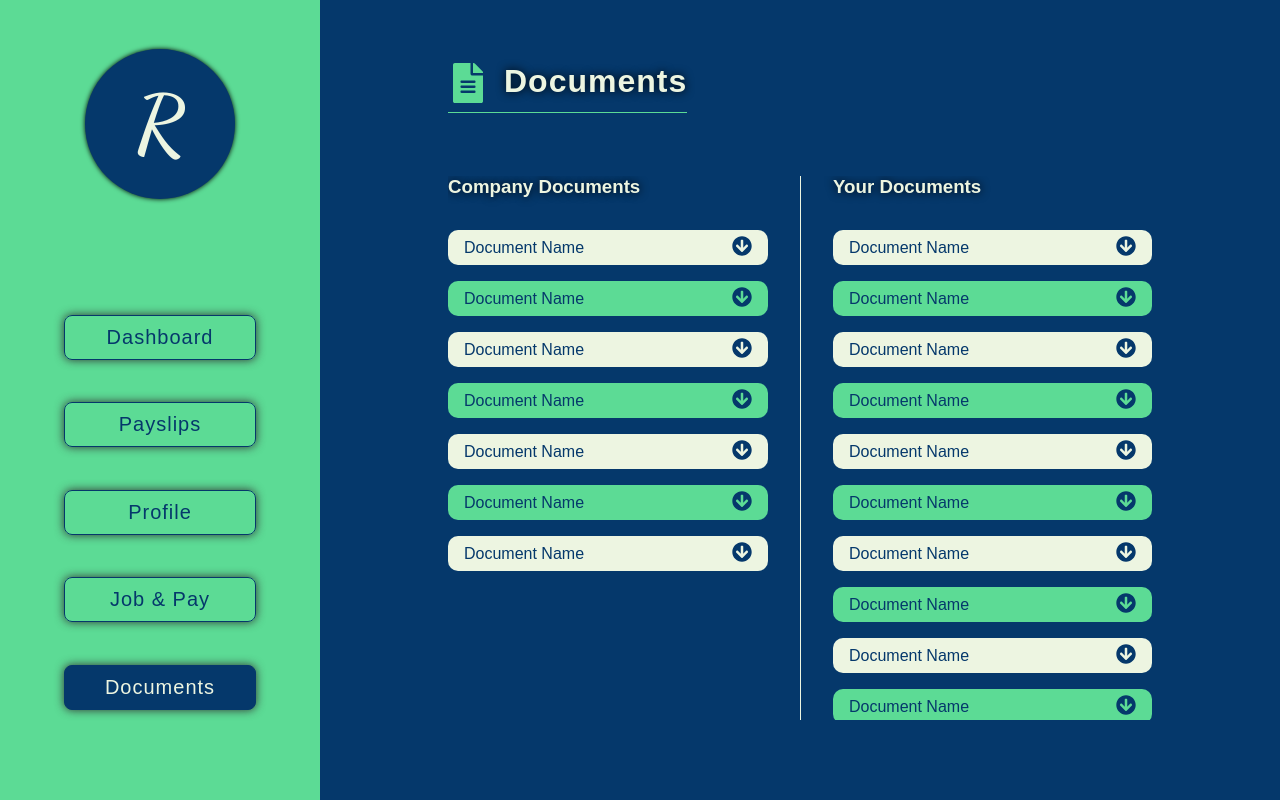
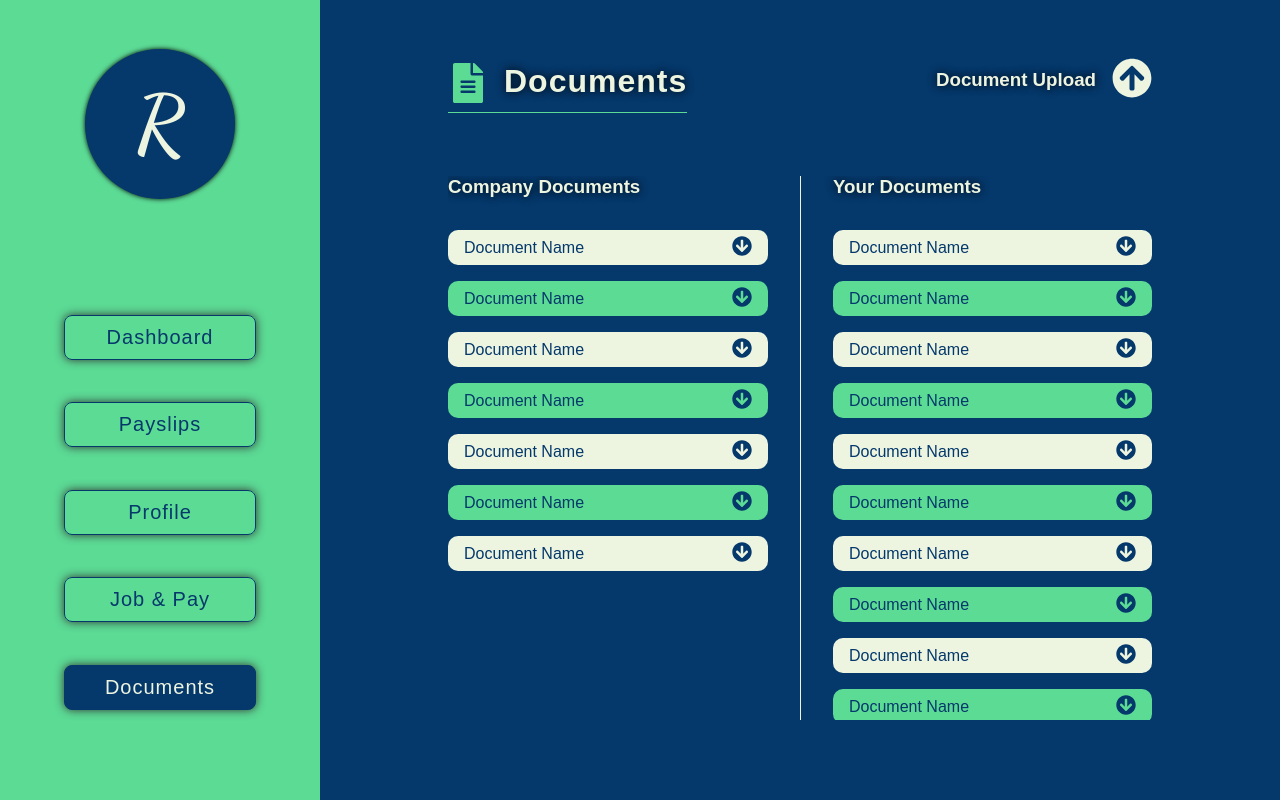
Before and after one commit to joshhammer/propulsion-final-project, a React (Create React App) app in the folder frontend/: page /employee/documents in a window 1280 px wide. Built offline with nearby package versions, Linux system fonts and the light colour scheme.

Commit message:
add upload link

```diff
--- a/frontend/src/components/AppContainer/Employee/EmployeeDocuments/EmployeeDocuments.js
+++ b/frontend/src/components/AppContainer/Employee/EmployeeDocuments/EmployeeDocuments.js
@@ -11,6 +11,11 @@ class EmployeeDocuments extends React.Component {
                         <div className='employee-documents-title-and-logo'>
                             <svg aria-hidden="true" focusable="false" data-prefix="fas" data-icon="file-alt" class="svg-inline--fa fa-file-alt fa-w-12" role="img" xmlns="http://www.w3.org/2000/svg" viewBox="0 0 384 512"><path fill="currentColor" d="M224 136V0H24C10.7 0 0 10.7 0 24v464c0 13.3 10.7 24 24 24h336c13.3 0 24-10.7 24-24V160H248c-13.2 0-24-10.8-24-24zm64 236c0 6.6-5.4 12-12 12H108c-6.6 0-12-5.4-12-12v-8c0-6.6 5.4-12 12-12h168c6.6 0 12 5.4 12 12v8zm0-64c0 6.6-5.4 12-12 12H108c-6.6 0-12-5.4-12-12v-8c0-6.6 5.4-12 12-12h168c6.6 0 12 5.4 12 12v8zm0-72v8c0 6.6-5.4 12-12 12H108c-6.6 0-12-5.4-12-12v-8c0-6.6 5.4-12 12-12h168c6.6 0 12 5.4 12 12zm96-114.1v6.1H256V0h6.1c6.4 0 12.5 2.5 17 7l97.9 98c4.5 4.5 7 10.6 7 16.9z"></path></svg>
                             <h1>Documents</h1>
+                        </div>
+                        <div className='employee-document-upload'>
+                            <h3>Document Upload</h3>
+                            <a href="">
+                                <svg aria-hidden="true" focusable="false" data-prefix="fas" data-icon="arrow-circle-up" class="svg-inline--fa fa-arrow-circle-up fa-w-16" role="img" xmlns="http://www.w3.org/2000/svg" viewBox="0 0 512 512"><path fill="currentColor" d="M8 256C8 119 119 8 256 8s248 111 248 248-111 248-248 248S8 393 8 256zm143.6 28.9l72.4-75.5V392c0 13.3 10.7 24 24 24h16c13.3 0 24-10.7 24-24V209.4l72.4 75.5c9.3 9.7 24.8 9.9 34.3.4l10.9-11c9.4-9.4 9.4-24.6 0-33.9L273 107.7c-9.4-9.4-24.6-9.4-33.9 0L106.3 240.4c-9.4 9.4-9.4 24.6 0 33.9l10.9 11c9.6 9.5 25.1 9.3 34.4-.4z"></path></svg>                            </a>
                         </div>
                     </div>
                     <div className='employee-documents-divider'>
--- a/frontend/src/components/AppContainer/Employee/EmployeeDocuments/EmployeeDocuments.scss
+++ b/frontend/src/components/AppContainer/Employee/EmployeeDocuments/EmployeeDocuments.scss
@@ -12,9 +12,11 @@
 
 .employee-documents-title-box {
     padding-left: 1rem;
+    padding-right: 1rem;
     height: 20%;
     display: flex;
     align-items: center;
+    justify-content: space-between;
     & svg {
         width: 40px;
         height: 40px;
@@ -26,6 +28,18 @@
         text-shadow: 0 0 10px black;
         padding-bottom: .75rem;
         letter-spacing: 1px;
+    }
+}
+
+.employee-document-upload {
+    display: flex;
+    align-items: center;
+    & svg {
+        color: var(--mainWhite);
+    }
+    & h3 {
+        margin-right: 1rem;
+        text-shadow: 0 0 10px black;
     }
 }
 
```
Also changed, not shown: frontend/src/assets/svg/arrow-circle-up-solid.svg (added), frontend/src/assets/svg/file-upload-solid.svg (added).
